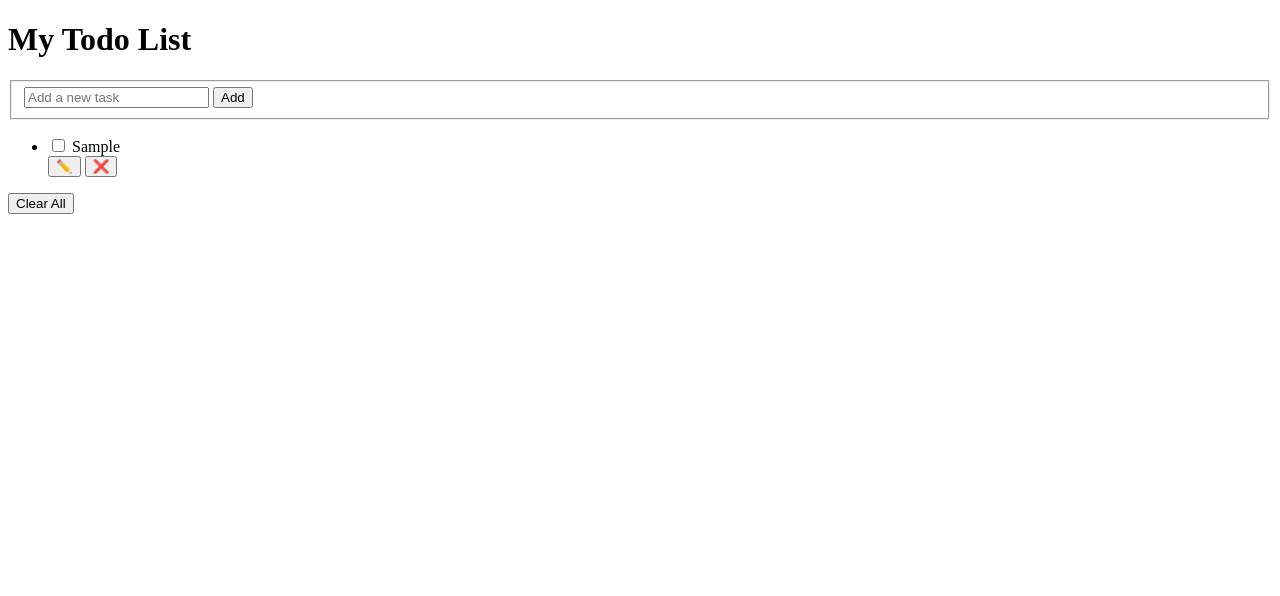
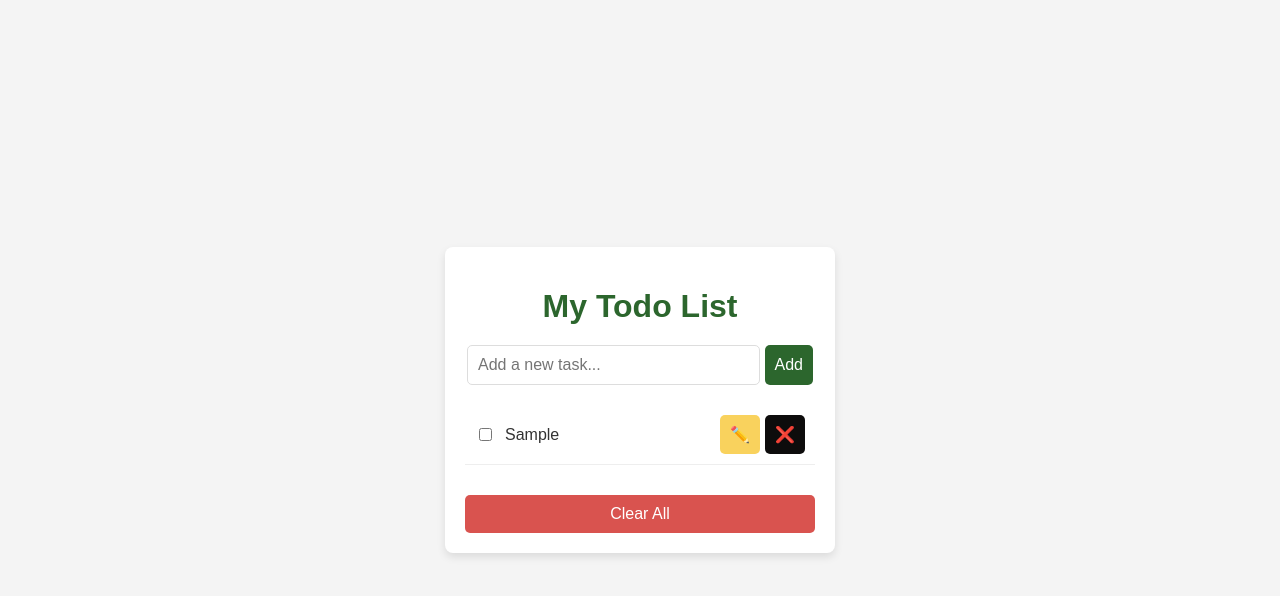
Before and after one commit to AleksaSolevic/To-do-list, a plain HTML site: page index.html in a window 1280 px wide. Both pictures are taken after typing "Sample" into the empty fields and a click on the button "Add". Drawn offline with Linux system fonts and the light colour scheme.

Commit message:
Add styling for todo list

```diff
--- a/index.html
+++ b/index.html
@@ -14,7 +14,7 @@
     <h1>My Todo List</h1>
 
     <fieldset>
-      <input type="text" id="input" placeholder="Add a new task">
+      <input type="text" id="input" placeholder="Add a new task...">
       <button id="btn">Add</button>
     </fieldset>
 
--- a/style.css
+++ b/style.css
@@ -0,0 +1,126 @@
+body {
+  margin: 0;
+  font-family: 'Arial', sans-serif;
+  background-color: #f4f4f4;
+  color: #333;
+  display: flex;
+  justify-content: center;
+  align-items: center;
+  height: 100vh;
+}
+
+.container {
+  background: white;
+  padding: 20px;
+  border-radius: 8px;
+  box-shadow: 0 4px 8px rgba(0, 0, 0, 0.1);
+  text-align: center;
+  width: 350px;
+}
+
+h1 {
+  color: #2c662d;
+  margin-bottom: 20px;
+}
+
+fieldset {
+  display: flex;
+  gap: 5px;
+  border: none;
+  padding: 0;
+}
+
+input {
+  flex-grow: 1;
+  padding: 10px;
+  border: 1px solid #ddd;
+  border-radius: 5px;
+  outline: none;
+  font-size: 1rem;
+}
+
+button {
+  padding: 10px;
+  border: none;
+  border-radius: 5px;
+  cursor: pointer;
+  font-size: 1rem;
+}
+
+#btn {
+  background: #2c662d;
+  color: white;
+}
+
+#btn:hover {
+  background: #45a049;
+}
+
+.hidden {
+  display: none;
+}
+
+ul {
+  list-style: none;
+  padding: 0;
+  margin: 20px 0;
+}
+
+li {
+  display: flex;
+  align-items: center;
+  justify-content: space-between;
+  background: white;
+  padding: 10px;
+  border-bottom: 1px solid #eee;
+  transition: 0.3s;
+}
+
+li:hover {
+  background: #c5c5c5;
+}
+
+
+.todo-content {
+  display: flex;
+  align-items: center;
+  gap: 10px;
+}
+
+li.completed span {
+  text-decoration: line-through;
+  color: grey;
+}
+
+.todo-actions {
+  display: flex;
+  gap: 5px;
+}
+
+button.edit {
+  background: #f9d25d;
+  color: white;
+}
+
+button.edit:hover {
+  background: #e0a800;
+}
+
+button.delete {
+  background: #0d0c0c;
+}
+
+button.delete:hover {
+  background: #c82333;
+}
+
+#delete_all {
+  background: #d9534f;
+  color: white;
+  width: 100%;
+  margin-top: 10px;
+}
+
+#delete_all:hover {
+  background: #c9302c;
+}
--- a/todo.js
+++ b/todo.js
@@ -52,7 +52,7 @@ document.addEventListener("DOMContentLoaded", function () {
     }
     function editItem(id) {
         var _a;
-        var task = prompt("Edit task:", (_a = list.find(function (todo) { return todo.id === id; })) === null || _a === void 0 ? void 0 : _a.task);
+        var task = prompt("Edit your task:", (_a = list.find(function (todo) { return todo.id === id; })) === null || _a === void 0 ? void 0 : _a.task);
         if (task === null || task === void 0 ? void 0 : task.trim()) {
             list = list.map(function (todo) { return (todo.id === id ? __assign(__assign({}, todo), { task: task.trim() }) : todo); });
             saveAndRender();
```
Also changed, not shown: 1 other file.
